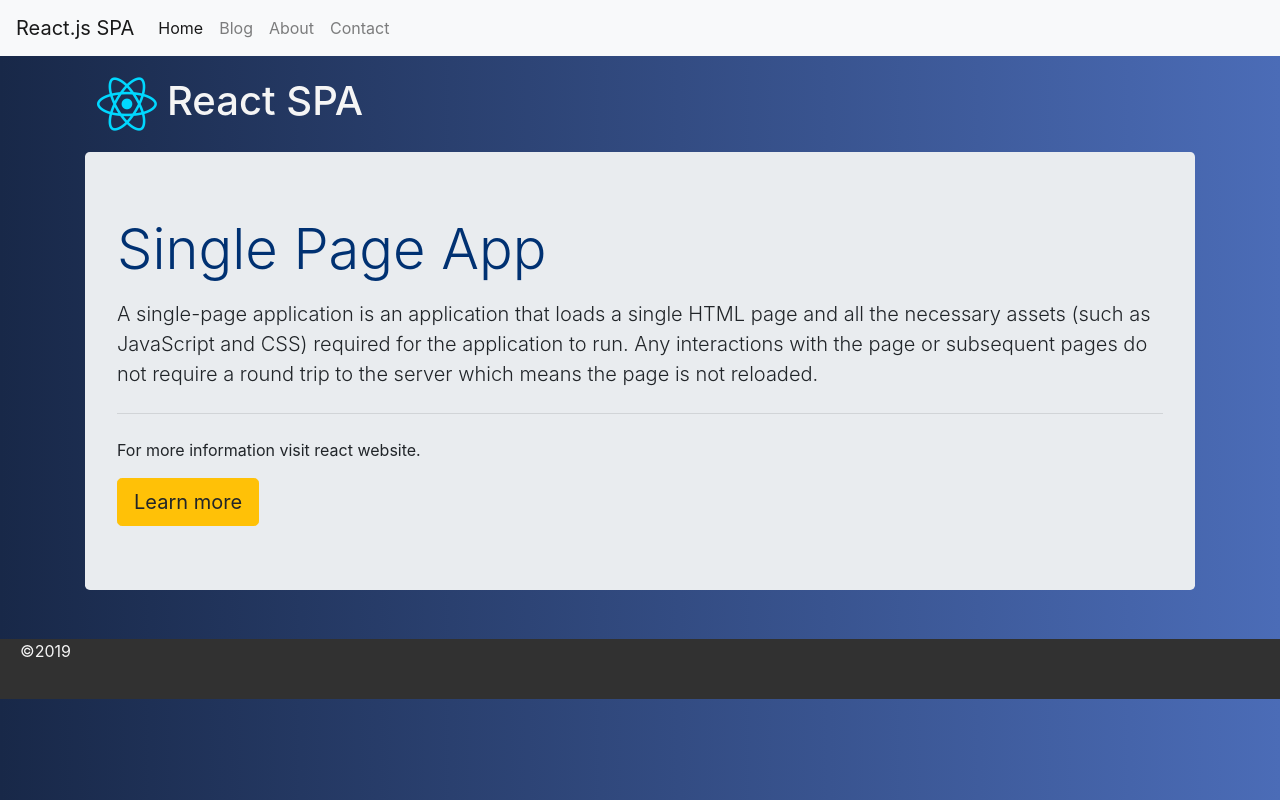
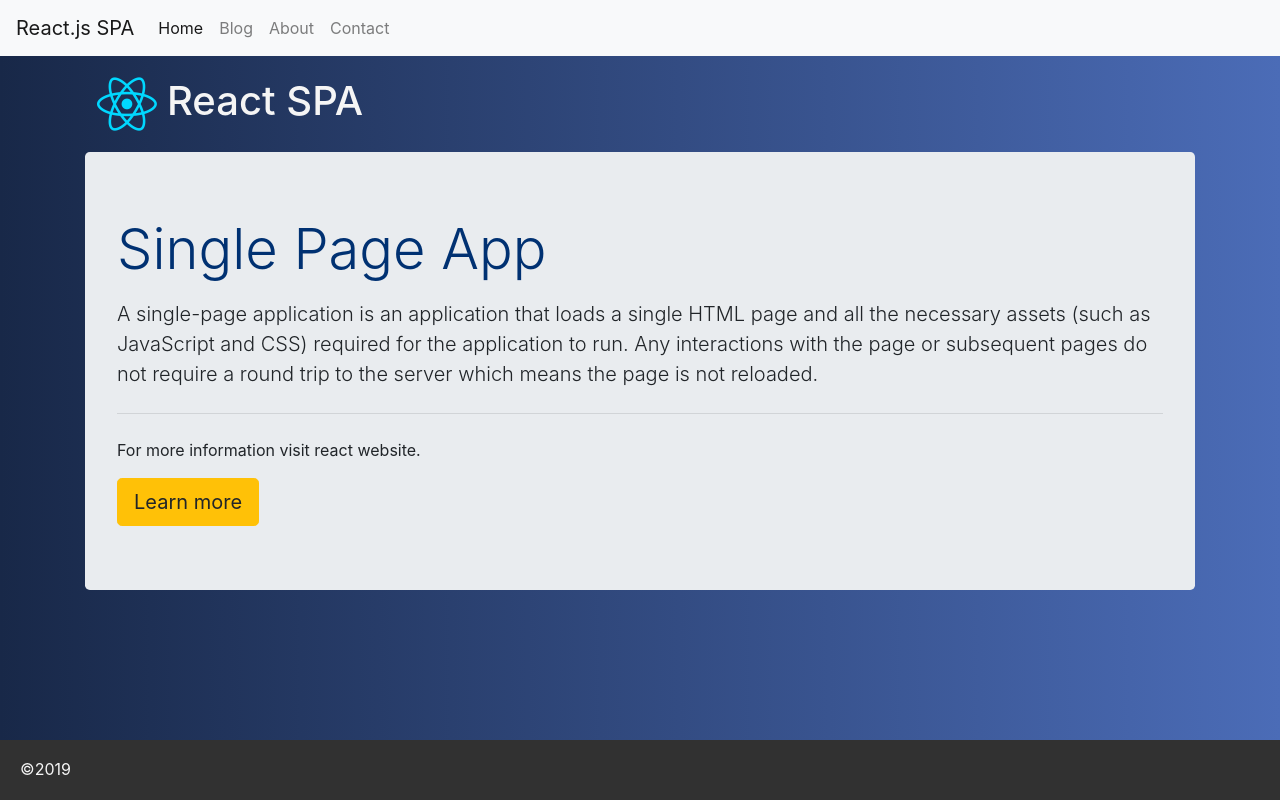
Before and after one commit to WilliamRiveraRamos/React-SPA, a React (Create React App) app: page / in a window 1280 px wide. Built offline with nearby package versions, Linux system fonts and the light colour scheme.

Commit message:
Clean code & add fixed footer

```diff
--- a/src/App.js
+++ b/src/App.js
@@ -34,8 +34,11 @@ import {
 
           <div className="container">
             <h1 className="mt-3 MainTitle">
-              <img src="/react-logo.png" alt="React JS logo" width="64" height="64" className="mr-2" />
-                React SPA
+              <img src="/react-logo.png" className="mr-2"
+              alt="React JS logo"
+              width="64"
+              height="64" />
+              React SPA
             </h1>
           </div>
 
@@ -55,7 +58,7 @@ import {
 
     const Footer = () => {
       return(
-        <footer>
+        <footer className="fixed-bottom">
           <p>&copy;2019</p>
         </footer>
       )
```
